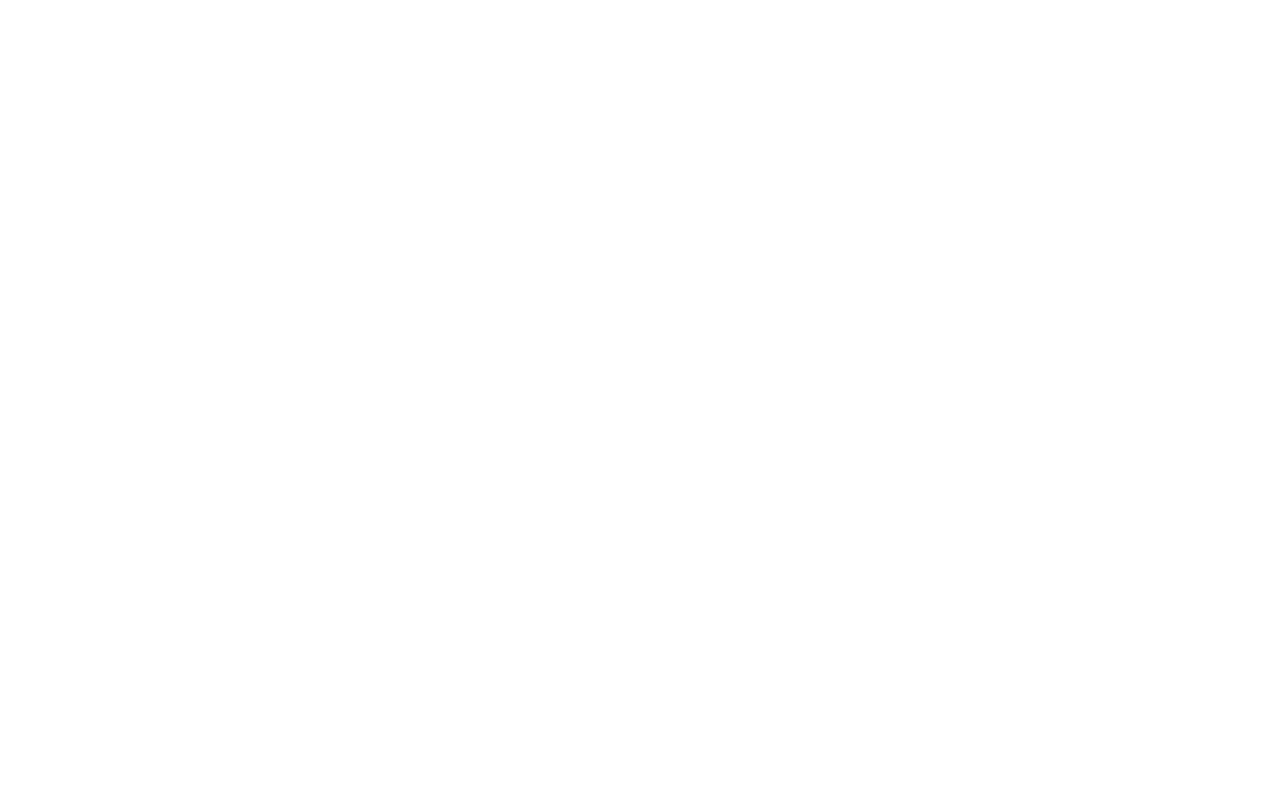
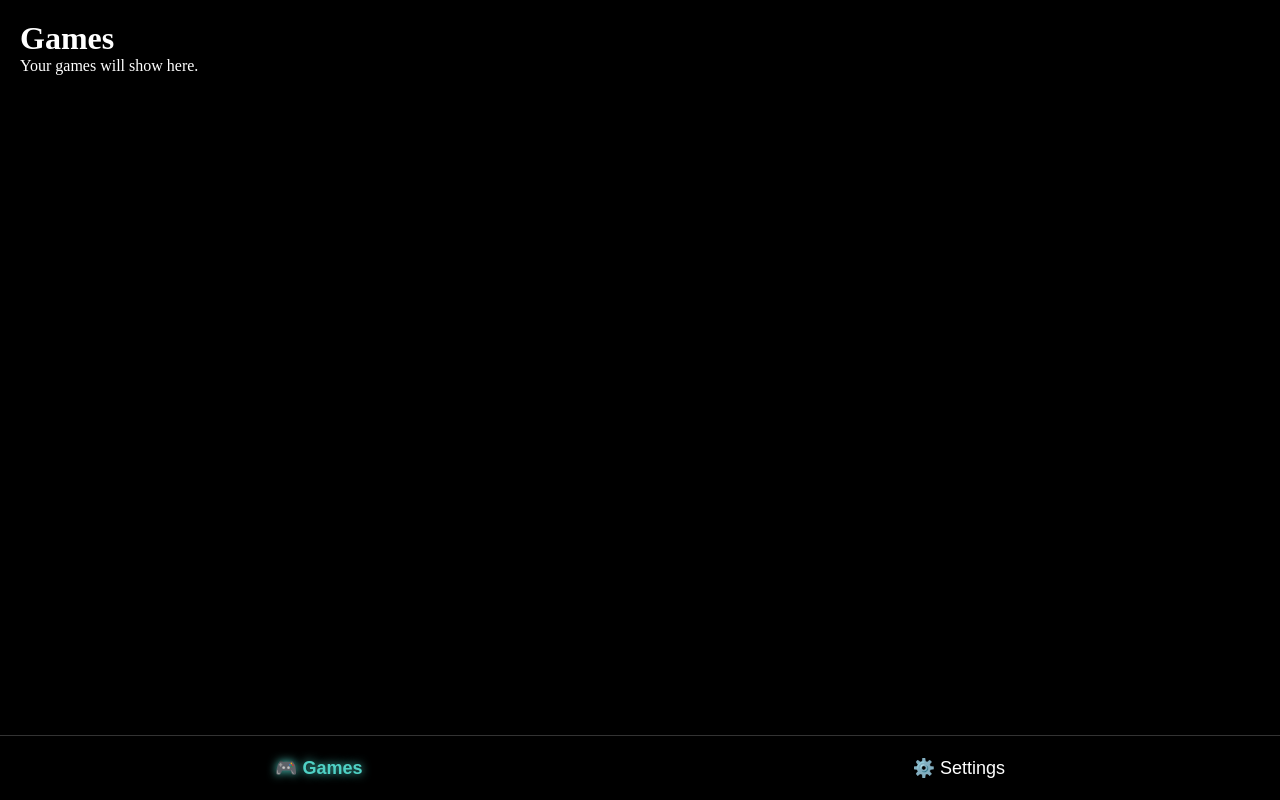
Before and after one commit to JacksonTuttle/Tuttle-sGames, a React (Vite) app: page /#/home in a window 1280 px wide. Before the commit this address had no page. Built offline with nearby package versions, Linux system fonts and the light colour scheme.

Commit message:
Added home page, games and settings page

```diff
--- a/src/App.jsx
+++ b/src/App.jsx
@@ -2,8 +2,7 @@
 import Login from "./pages/auth/Login";
 import CreateAccount from "./pages/auth/CreateAccount";
 import ForgotPassword from "./pages/auth/ForgotPassword";
-import TestPage from "./pages/TestPage";
-
+import HomePage from "./pages/HomePage";
 
 export default function App() {
   return (
@@ -12,7 +11,7 @@
         <Route path="/" element={<Login />} />
         <Route path="/create-account" element={<CreateAccount />} />
         <Route path="/forgot-password" element={<ForgotPassword />} />
-        <Route path="/test" element={<TestPage />} />
+        <Route path="/home" element={<HomePage />} />
       </Routes>
     </Router>
   );
--- /dev/null
+++ b/src/pages/GamesPage.jsx
@@ -0,0 +1,8 @@
+export default function GamesPage() {
+  return (
+    <div style={{ padding: "20px", color: "white" }}>
+      <h1>Games</h1>
+      <p>Your games will show here.</p>
+    </div>
+  );
+}
--- /dev/null
+++ b/src/pages/HomePage.css
@@ -0,0 +1,44 @@
+.home-container {
+  height: 100vh;
+  width: 100%;
+  display: flex;
+  flex-direction: column;
+  overflow: hidden;
+  background: #000; /* BLACK BACKGROUND */
+  color: white;     /* Default text color */
+}
+
+/* The Main Area Where Pages Render */
+.page-content {
+  flex: 1;
+  overflow-y: auto;
+}
+
+/* Bottom Navigation Banner */
+.bottom-nav {
+  height: 65px;
+  background: rgba(0, 0, 0, 0.85);
+  border-top: 1px solid rgba(255, 255, 255, 0.2);
+  display: flex;
+  justify-content: space-around;
+  align-items: center;
+  position: fixed;
+  bottom: 0;
+  left: 0;
+  right: 0;
+}
+
+.nav-btn {
+  background: none;
+  border: none;
+  color: white;
+  font-size: 18px;
+  padding: 10px;
+  cursor: pointer;
+}
+
+.nav-btn.active {
+  color: #4fd1c5;
+  font-weight: bold;
+  text-shadow: 0 0 10px #4fd1c5;
+}
--- /dev/null
+++ b/src/pages/HomePage.jsx
@@ -0,0 +1,34 @@
+import { useState } from "react";
+import GamesPage from "./GamesPage";
+import SettingsPage from "./SettingsPage";
+import "./HomePage.css";
+
+export default function HomePage() {
+  const [tab, setTab] = useState("games");
+
+  return (
+    <div className="home-container">
+      <div className="page-content">
+        {tab === "games" && <GamesPage />}
+        {tab === "settings" && <SettingsPage />}
+      </div>
+
+      {/* Bottom Banner */}
+      <div className="bottom-nav">
+        <button
+          className={tab === "games" ? "nav-btn active" : "nav-btn"}
+          onClick={() => setTab("games")}
+        >
+          🎮 Games
+        </button>
+
+        <button
+          className={tab === "settings" ? "nav-btn active" : "nav-btn"}
+          onClick={() => setTab("settings")}
+        >
+          ⚙️ Settings
+        </button>
+      </div>
+    </div>
+  );
+}
--- /dev/null
+++ b/src/pages/SettingsPage.css
@@ -0,0 +1,44 @@
+.settings-item {
+  width: 100%;
+  padding: 15px;
+  background: #222;
+  color: white;
+  border-radius: 8px;
+  border: none;
+  font-size: 18px;
+  margin-bottom: 15px;
+  text-align: left;
+}
+
+.settings-container {
+  display: flex;
+  flex-direction: column;
+  height: calc(100vh - 65px); /* subtract bottom banner height */
+  padding: 20px;
+  color: white;
+}
+
+.settings-content {
+  flex: 1; /* pushes logout button down */
+}
+
+.settings-title {
+  font-size: 28px;
+  margin-bottom: 20px;
+}
+
+.logout-btn {
+  width: 100%;
+  padding: 15px;
+  background: #ff4d4d;
+  border: none;
+  border-radius: 8px;
+  font-size: 18px;
+  color: white;
+  cursor: pointer;
+  margin-bottom: 10px; /* small gap above banner */
+}
+
+.logout-btn:hover {
+  background: #e04343;
+}
--- /dev/null
+++ b/src/pages/SettingsPage.jsx
@@ -0,0 +1,35 @@
+import { signOut } from "firebase/auth";
+import { auth } from "../firebase";
+import { useNavigate } from "react-router-dom";
+import "./SettingsPage.css";
+
+export default function SettingsPage() {
+  const navigate = useNavigate();
+
+  const handleLogout = async () => {
+    try {
+      await signOut(auth);
+      navigate("/");
+    } catch (error) {
+      console.error("Logout error:", error);
+    }
+  };
+
+  return (
+    <div className="settings-container">
+      <div className="settings-content">
+        <h1 className="settings-title">Settings</h1>
+        <button
+        className="settings-item"
+        // onClick={() => navigate("/edit-profile")}
+        >
+        Edit Profile
+        </button>
+      </div>
+
+      <button className="logout-btn" onClick={handleLogout}>
+        Logout
+      </button>
+    </div>
+  );
+}
--- a/src/pages/TestPage.jsx
+++ /dev/null
@@ -1,14 +0,0 @@
-export default function TestPage() {
-  return (
-    <div style={{
-      color: "white",
-      fontSize: "24px",
-      display: "flex",
-      justifyContent: "center",
-      alignItems: "center",
-      height: "100vh"
-    }}>
-      <h1>You are logged in!</h1>
-    </div>
-  );
-}
--- a/src/pages/auth/Login.jsx
+++ b/src/pages/auth/Login.jsx
@@ -24,7 +24,7 @@
 
     try {
       await signInWithEmailAndPassword(auth, email, password);
-      navigate("/test"); // or your actual homepage
+      navigate("/home"); // or your actual homepage
     } catch (err) {
       setError("Invalid email or password.");
     }
```
